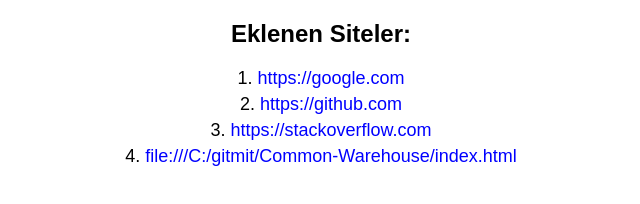
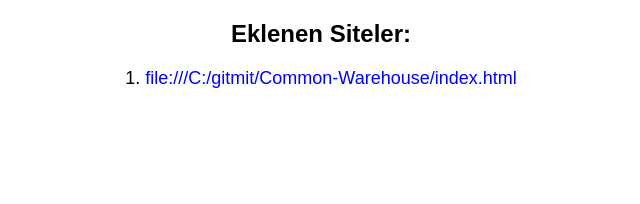
Before and after one commit to DorobouuNeko/Common-Warehouse, a plain HTML site: page index.html in a window 1280 px wide. Shown: the whole page, without its empty margins (319-959 px from the left). Drawn offline with Linux system fonts and the light colour scheme.

Commit message:
Update index.html

```diff
--- a/index.html
+++ b/index.html
@@ -31,9 +31,9 @@
 
     <script>
         let websites = [
-            "https://google.com",
-            "https://github.com",
-            "https://stackoverflow.com",
+
+
+
             "file:///C:/gitmit/Common-Warehouse/index.html"
         ];
 
```
